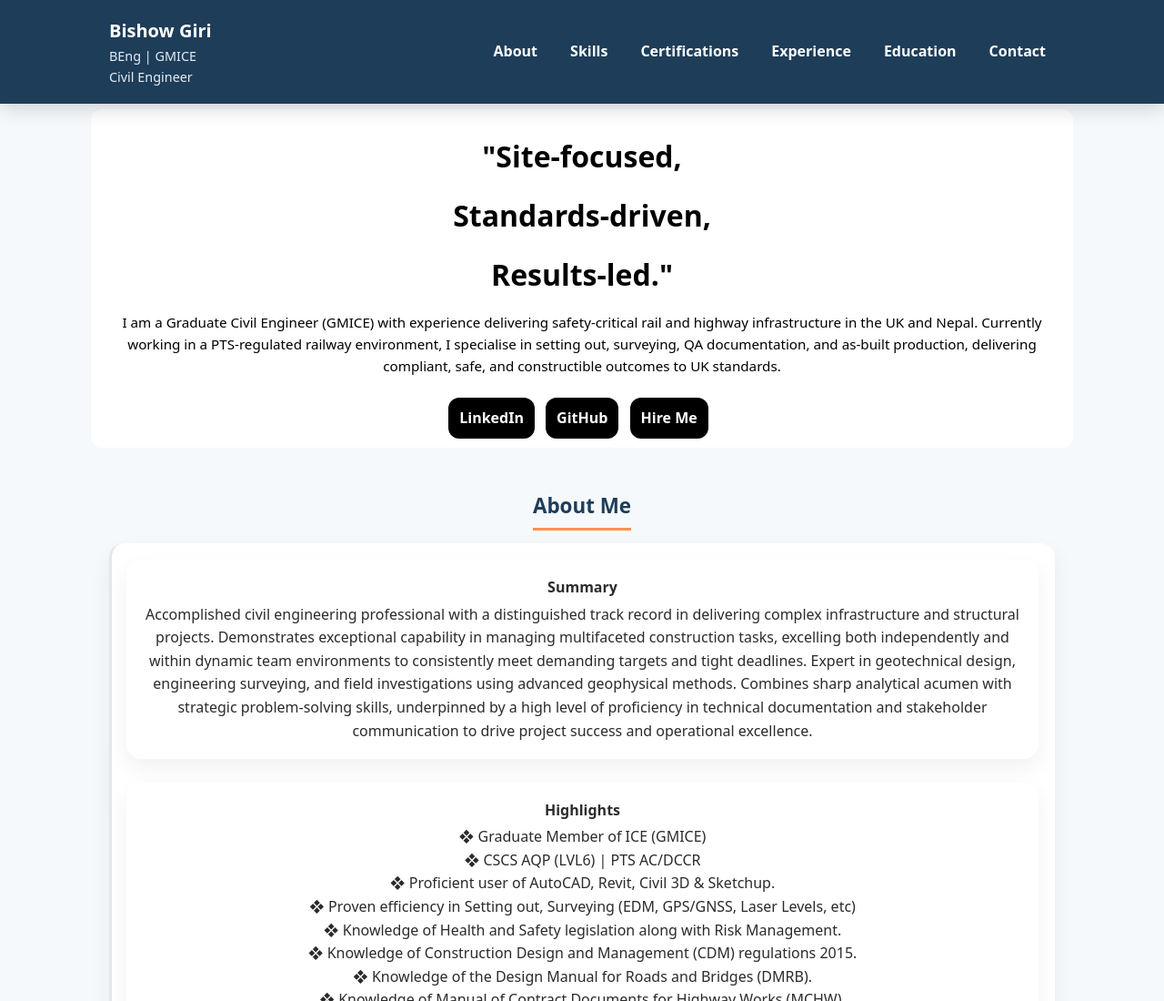
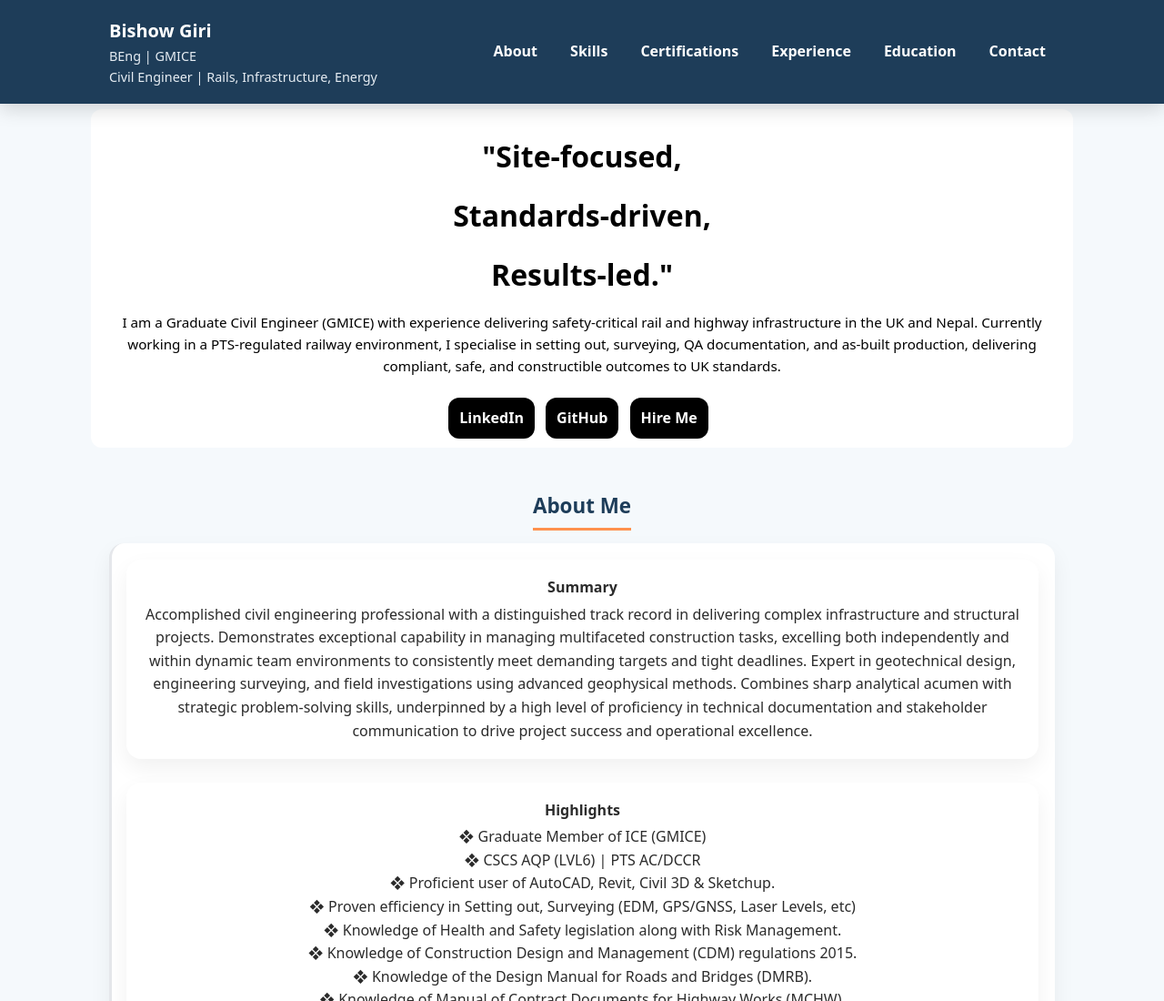
Before and after one commit to Bish0w/Bish0w.github.io, a plain HTML site: page index.html in a window 1280 px wide. Shown: the top 1100 px of the page at 91% size. Drawn offline with Linux system fonts and the light colour scheme.

Commit message:
Update index.html
Updated Intro

```diff
--- a/index.html
+++ b/index.html
@@ -317,7 +317,7 @@
                     <div>
                         <h1>Bishow Giri</h1>
                         <p>BEng | GMICE</p>
-			<p>Civil Engineer</p>
+			<p>Civil Engineer | Rails, Infrastructure, Energy</p>
                     </div>
                 </div>
                 <nav aria-label="Primary">
```
